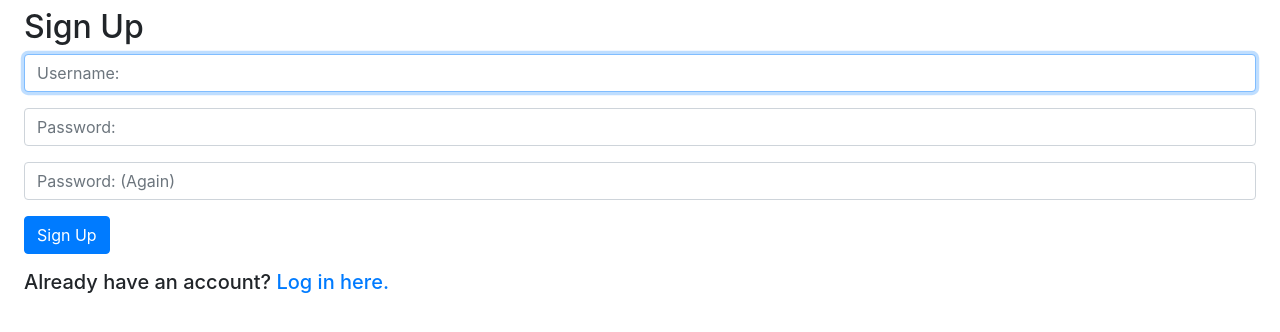
After one commit to CondricNay/ku-polls, a Django app: page /accounts/sign_up/ in a window 1280 px wide. The commit adds this page. Shown: the top 332 px of the page. Run offline with Django 4.2, Linux system fonts and the light colour scheme; some libraries are stand-ins or nearby versions.

Commit message:
Add login/logout and sign up authentication

```diff
--- a/mysite/settings.py
+++ b/mysite/settings.py
@@ -124,3 +124,6 @@ STATIC_URL = 'static/'
 # https://docs.djangoproject.com/en/4.2/ref/settings/#default-auto-field
 
 DEFAULT_AUTO_FIELD = 'django.db.models.BigAutoField'
+
+LOGIN_REDIRECT_URL = 'polls:index'
+LOGOUT_REDIRECT_URL = 'login'
--- a/mysite/urls.py
+++ b/mysite/urls.py
@@ -18,8 +18,12 @@ from django.contrib import admin
 from django.views.generic import RedirectView
 from django.urls import include, path
 
+from polls import views
+
 urlpatterns = [
     path('', RedirectView.as_view(url='polls/', permanent=False)),
     path('admin/', admin.site.urls),
+    path('accounts/', include('django.contrib.auth.urls')),
+    path('accounts/sign_up/', views.sign_up, name='sign_up'),
     path('polls/', include('polls.urls')),
 ]
--- a/polls/templates/polls/detail.html
+++ b/polls/templates/polls/detail.html
@@ -1,9 +1,4 @@
 {% extends "polls/layout.html" %}
-
-
-{% block poll_info %}
-    {{ block.super }}
-{% endblock %}
 
 {% block body %}
 <form action="{% url 'polls:vote' question.id %}" method="post">
--- a/polls/templates/polls/layout.html
+++ b/polls/templates/polls/layout.html
@@ -2,6 +2,7 @@
 
 <!DOCTYPE html>
 <html lang="en">
+    {% block head %}
     <head>
         <meta charset="UTF-8">
         <meta name="viewport" content="width=device-width, initial-scale=1.0">
@@ -12,8 +13,10 @@
         <link rel="stylesheet" href="style.css">
         <title> KU Polls </title>
     </head>
+    {% endblock %}
 
     <body>
+        {% block navbar %}
         <nav class="navbar bg-light nav-fill">
             <ul class="nav nav-tabs">
                 <li class="nav-item">
@@ -23,7 +26,38 @@
                     <a class="h5 nav-link" href={% url "polls:index" %}>to be added..</a>
                 </li>
             </ul>
+
+            <nav class="h5 bg-light">
+                {% if user.is_authenticated %}
+                    <form class="d-flex" action="{% url 'logout' %}">
+                        <span class="h5 mt-3 mr-3"> Welcome back, {{ user.username }}</span>
+                        <button class="mt-2 btn btn-dark" type="submit">Logout</button>
+                    </form>
+                {% else %}
+                    <form class="d-flex" action="{% url 'login' %}">
+                        <span class="h5 mt-3 mr-3"> Please Login</span>
+                        <button class="mt-2 btn btn-dark" type="submit">Login</button>
+                    </form>
+                {% endif %}
+            </nav>
         </nav>
+        {% endblock %}
+
+        {% block messages %}
+        {% if messages %}
+        <div class="mx-4 my-2 messages">
+            {% for message in messages %}
+                {% if message.tags == "error" %}
+                <div class="alert alert-danger">
+                {% else %}
+                <div class="alert alert-{{ message.tags }}">
+                {% endif %}
+                    {{ message }}
+                </div>
+            {% endfor %}
+        </div>
+        {% endif %}
+        {% endblock %}
 
         <div class="mx-4 my-2">
             {% block poll_info %}
@@ -51,6 +85,12 @@
                 </div><br>
             {% endblock %}
 
+            <div class="dropdown-menu" aria-labelledby="navbarDropdownMenuLink">
+                <a class="dropdown-item" href="#">Action</a>
+                <a class="dropdown-item" href="#">Another action</a>
+                <a class="dropdown-item" href="#">Something else here</a>
+            </div>
+
             {% block body %}
             {% endblock %}
         </div>
--- a/polls/templates/polls/results.html
+++ b/polls/templates/polls/results.html
@@ -1,8 +1,4 @@
 {% extends "polls/layout.html" %}
-
-{% block poll_info %}
-    {{ block.super }}
-{% endblock %}
 
 {% block body %}
 <div class="container">
--- /dev/null
+++ b/polls/templates/registration/sign_up.html
@@ -0,0 +1,35 @@
+{% extends "polls/layout.html" %}
+
+{% block navbar %}
+{% endblock %}
+
+{% block poll_info %}
+{% endblock %}
+
+<!DOCTYPE html>
+<html lang="en">
+    {% block body %}
+    <body>
+        <h2>Sign Up</h2>
+        <div class="form-group">
+            <form action="{% url 'sign_up' %}" method="post">
+                {% csrf_token %}
+                <div class="form-group">
+                    <input autofocus class="form-control" type="text" name="username" placeholder="Username:">
+                </div>
+                <div class="form-group">
+                    <input class="form-control" type="password" name="password1" placeholder="Password:">
+                </div>
+                <div class="form-group">
+                    <input class="form-control" type="password" name="password2" placeholder="Password: (Again)">
+                </div>
+                <input class="btn btn-primary" type="submit" value="Sign Up">
+            </form>
+        </div>
+
+        <div class="h5 mb-1">
+            Already have an account? <a href="{% url 'login' %}">Log in here.</a>
+        </div>
+    </body>
+    {% endblock %}
+</html>
--- a/polls/views.py
+++ b/polls/views.py
@@ -1,4 +1,8 @@
 from django.contrib import messages
+from django.contrib.auth import login, authenticate
+from django.contrib.auth.forms import AuthenticationForm, UserCreationForm
+from django.contrib.auth.views import LoginView
+
 from django.db.models.query import QuerySet
 from django.http import Http404, HttpRequest, \
                         HttpResponse, HttpResponseRedirect
@@ -7,7 +11,7 @@ from django.urls import reverse
 from django.utils import timezone
 from django.views import generic
 
-from .models import Choice, Question
+from .models import Choice, Question, Vote
 
 
 class IndexView(generic.ListView):
@@ -46,14 +50,16 @@ class ResultsView(generic.DetailView):
     model = Question
     template_name = 'polls/results.html'
 
-
 def vote(request: HttpRequest, question_id: int) -> HttpResponseRedirect | HttpResponse:
     question = get_object_or_404(Question, pk=question_id)
 
+    #TODO add if guard clause for question.can_vote()
+
     try:
         selected_choice = question.choice_set.get(pk=request.POST['choice'])
-        selected_choice.votes += 1
-        selected_choice.save()
+        # selected_choice.votes += 1
+        # selected_choice.save()
+
         # Always return an HttpResponseRedirect after successfully dealing
         # with POST data. This prevents data from being posted twice if a
         # user hits the Back button.
@@ -65,3 +71,66 @@ def vote(request: HttpRequest, question_id: int) -> HttpResponseRedirect | HttpR
             'question': question,
             'error_message': "You didn't select a choice.",
         })
+
+def sign_up(request):
+    if request.method == "POST":
+        form = UserCreationForm(request.POST)
+
+        if form.is_valid():
+            form.save()
+            messages.success(request, 'Account created successfully')
+
+            username = form.cleaned_data.get('username')
+            raw_password = form.cleaned_data.get('password1')
+            user = authenticate(username=username,password=raw_password)
+            login(request, user)
+
+            return redirect(reverse('polls:index'))
+
+        else:
+            for each_error in form.errors.values():
+                messages.error(request, each_error)
+
+    else:
+        form = UserCreationForm()
+
+    return render(request, "registration/sign_up.html")
+
+
+
+# # new def vote():
+# # TODO: Use messages to display a confirmation on the results page.
+# try:
+#     # find a vote for this user and this question
+#     selected_choice = Vote.object.get(user=request.user, choice__question=question)
+#     # update his vote
+#     vote.choice = selected_choice
+
+# except Vote.DoesNotExist:
+#     #no matching vote - create a new Vote
+#     vote = Vote(user=this_user, choice=selected_choice)
+
+# vote.save()
+
+# # return redirect(reverse('polls:results', args=(question.id,)))ttpResponseRedirect | HttpResponsePermanentRedirect | HttpResponse
+
+# def signup(request) -> HttpResponse | HttpResponseRedirect:
+#     """Register a new user."""
+#     if request.method == 'POST':
+#         form = UserCreationForm(request.POST)
+#         if form.is_valid():
+#             form.save()
+#             # get named fields from the form data
+#             username = form.cleaned_data.get('username')
+#             # password input field is named 'password1'
+#             raw_passwd = form.cleaned_data.get('password1')
+#             user = authenticate(username=username,password=raw_passwd)
+#             login(request, user)
+
+#             return redirect('polls:index')
+#         # what if form is not valid?
+#         # we should display a message in signup.html
+#     else:
+#         # create a user form and display it the signup page
+#         form = UserCreationForm()
+#     return render(request, 'registration/signup.html', {'form': form})
```
Also changed, not shown: polls/models.py (+12 -1 lines), polls/templates/polls/index.html (+0 -9 lines), polls/templates/registration/login.html (added, +38 -0 lines), polls/migrations/0003_remove_choice_votes_vote.py (added).
